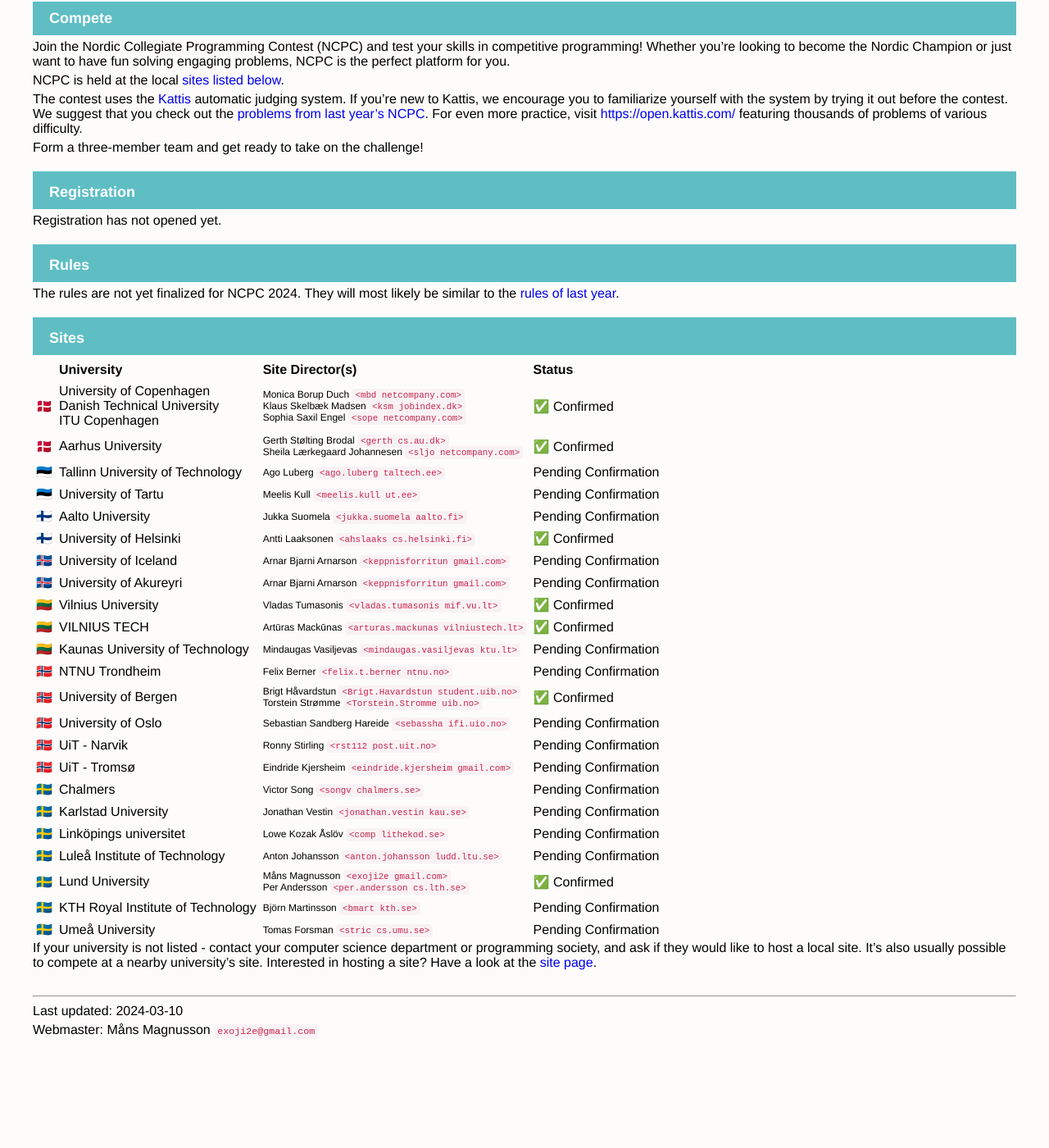
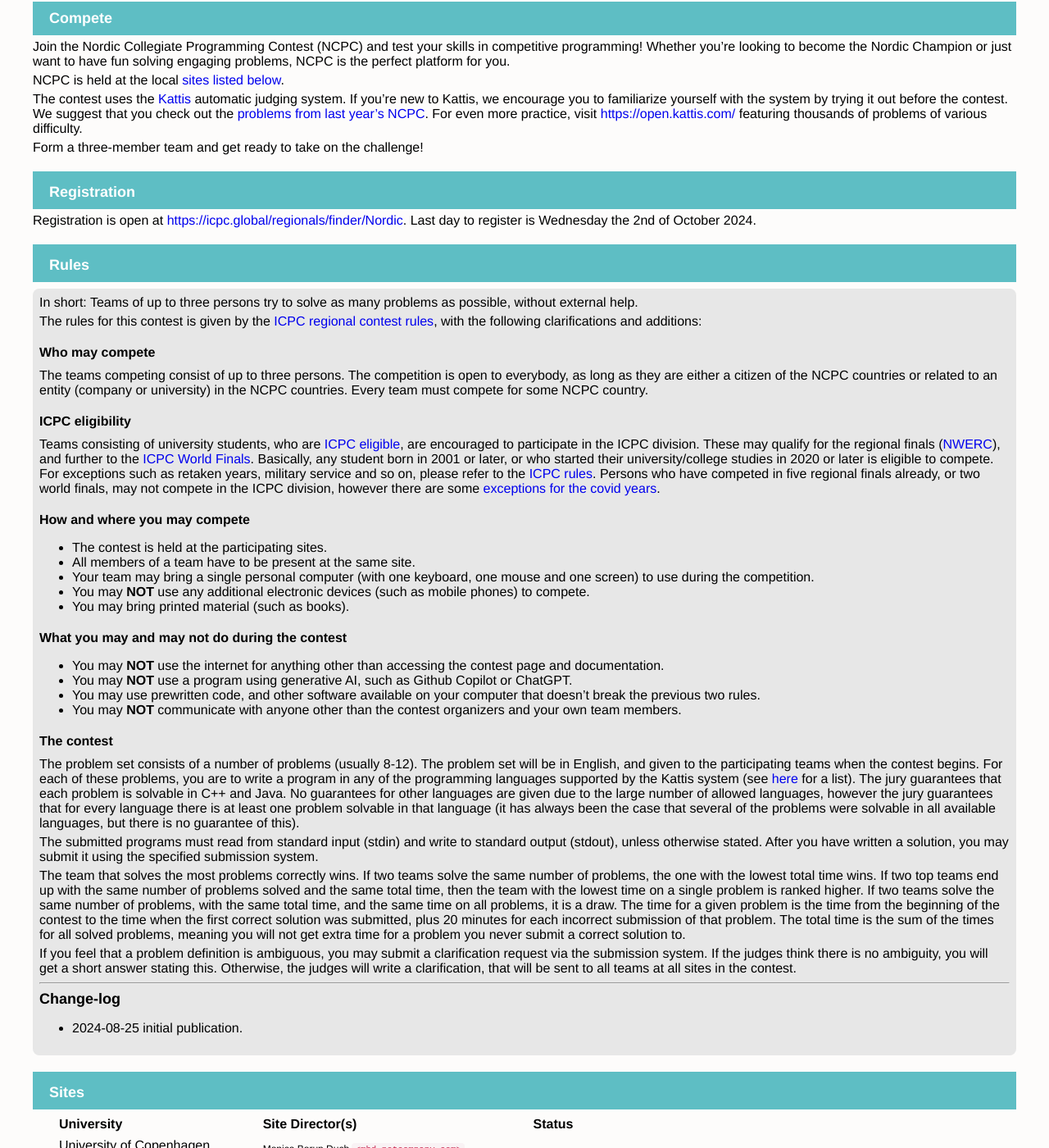
Before and after one commit to icpc/ncpc-web, a Jekyll site: the page built from ncpc2024/compete.md, in a window 1280 px wide and 1400 px high, scrolled down 314 px. Shown: the whole window at 82% size. Built offline with Jekyll 4.4.1, drawn with Linux system fonts in a browser that asks for light colours; before the commit the page ends 1602 px from its top, so only the background shows below that.

Commit message:
[2024] open registration

```diff
--- a/ncpc2024/compete.md
+++ b/ncpc2024/compete.md
@@ -24,17 +24,14 @@
   <a name="registration"></a>
   <h3>Registration</h3>
 </div>
-Registration has not opened yet.
+Registration is open at [https://icpc.global/regionals/finder/Nordic](https://icpc.global/regionals/finder/Nordic). Last day to register is Wednesday the 2nd of October 2024.
 
 <div class="bar">
   <a name="rules"></a>
   <h3>Rules</h3>
 </div>
 
-The rules are not yet finalized for NCPC 2024. They will most likely be similar to the [rules of last year](/ncpc2023/compete#rules).
-
-<!--
--->
+{% include_relative rules.md %}
 
 <div class="bar">
   <a name="sites"></a>
--- /dev/null
+++ b/ncpc2024/rules.md
@@ -0,0 +1,68 @@
+<div class="rules-section" >
+
+<p>
+  In short: Teams of up to three persons try to solve as many problems as possible, without external help.
+</p>
+
+<p>
+  The rules for this contest is given by the
+  [ICPC regional contest rules](http://icpc.global/regionals/rules),
+  with the following clarifications and additions:
+</p>
+
+<h4>Who may compete</h4>
+<p>
+  The teams competing consist of up to three persons.
+  The competition is open to everybody, as long as they are either a citizen of the NCPC countries or related to an
+  entity (company or university) in the NCPC countries.
+  Every team must compete for some NCPC country.
+</p>
+
+<h4>ICPC eligibility</h4>
+<p>
+  Teams consisting of university students, who are [ICPC eligible](https://icpc.global/regionals/rules), are encouraged to participate in the ICPC division. These may qualify for the regional finals
+  ([NWERC](https://nwerc.eu)), and further to the [ICPC World Finals](https://icpc.global).
+  Basically, any student born in {{ page.year | minus: 23 }} or later, or who started their university/college studies in {{ page.year | minus: 4 }} or later is eligible to compete.
+  For exceptions such as retaken years, military service and so on, please refer to the [ICPC rules](https://icpc.global/regionals/rules).
+  Persons who have competed in five regional finals already, or two world finals, may not compete in the ICPC division, however there are some [exceptions for the covid years](https://icpc.global/regionals/rules).
+</p>
+
+#### How and where you may compete
+
+- The contest is held at the participating sites.
+- All members of a team have to be present at the same site.
+- Your team may bring a single personal computer (with one keyboard, one mouse and one screen) to use during the competition.
+- You may **NOT** use any additional electronic devices (such as mobile phones) to compete.
+- You may bring printed material (such as books).
+
+
+#### What you may and may not do during the contest
+
+- You may **NOT** use the internet for anything other than accessing the contest page and documentation.
+- You may **NOT** use a program using generative AI, such as Github Copilot or ChatGPT.
+- You may use prewritten code, and other software available on your computer that doesn't break the previous two rules.
+- You may **NOT** communicate with anyone other than the contest organizers and your own team members.
+
+#### The contest
+
+The problem set consists of a number of problems (usually 8-12). The problem set will be in English, and given to the participating teams when the contest begins. For each of these problems, you are to write a program in any of the programming languages supported by the Kattis system (see <a href="https://open.kattis.com/languages">here</a> for a list).  The jury guarantees that each problem is solvable in C++ and Java. No guarantees for other languages are given due to the large number of allowed languages, however the jury guarantees that for every language there is at least one problem solvable in that language (it has always been the case that several of the problems were solvable in all available languages, but there is no guarantee of this).
+
+The submitted programs must read from standard input (stdin) and write to standard output (stdout), unless otherwise stated. After you have written a solution, you may submit it using the specified submission system.
+
+The team that solves the most problems correctly wins. If two teams solve the same number of problems, the one with the lowest total time wins. If two top teams end up with the same number of problems solved and the same total time, then the team with
+the lowest time on a single problem is ranked higher. If two teams solve the same number of problems, with the same total time, and the same time on all problems, it is a draw. The time for a given problem is the time from the beginning of
+the contest to the time when the first correct solution was submitted, plus 20 minutes for each incorrect submission of that problem. The total time is the sum of the times for all solved problems, meaning you will not get extra time for a
+problem you never submit a correct solution to.
+
+
+If you feel that a problem definition is ambiguous, you may submit a clarification request via the submission system. If the judges think there is no ambiguity, you will get a short answer stating this. Otherwise, the judges will write a clarification,
+that will be sent to all teams at all sites in the contest.
+
+
+<hr />
+
+### Change-log
+
+- 2024-08-25 initial publication.
+
+</div>
```
Also changed, not shown: ncpc2024/index.md (+5 -0 lines).
